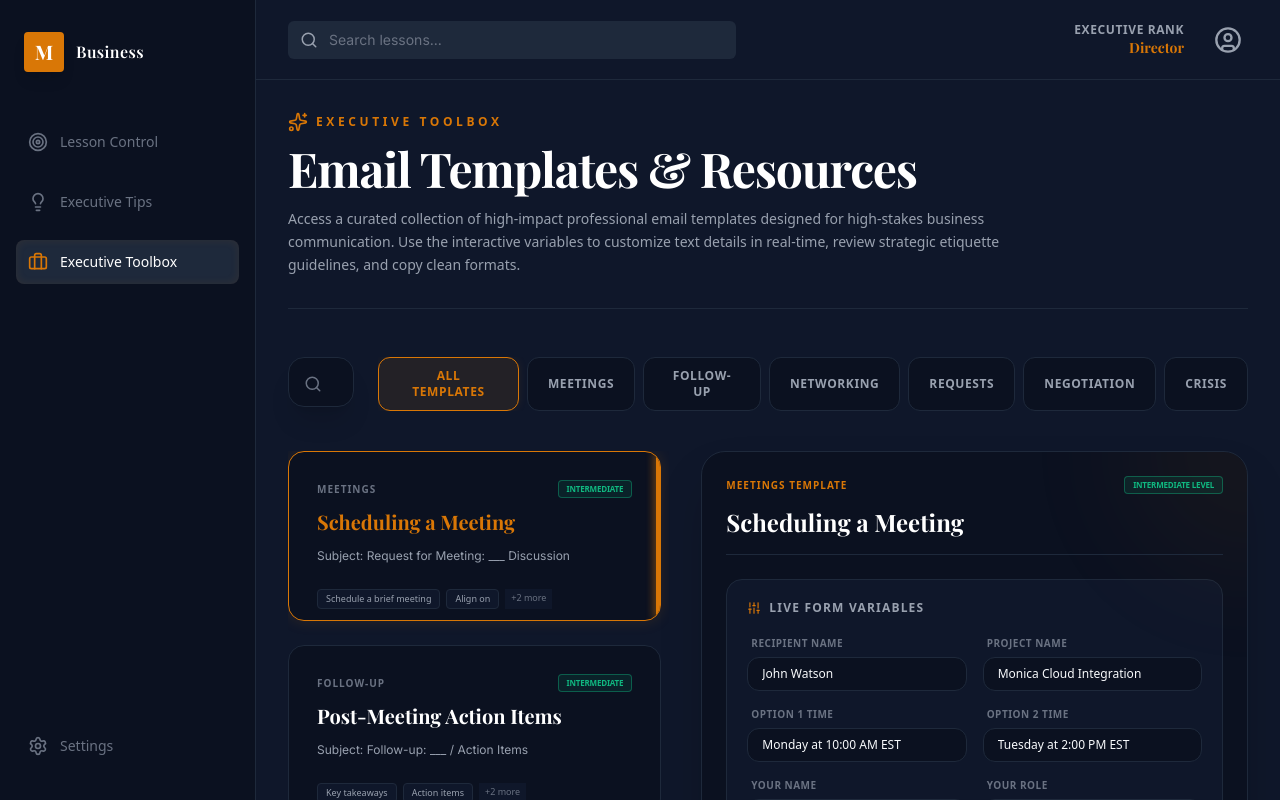
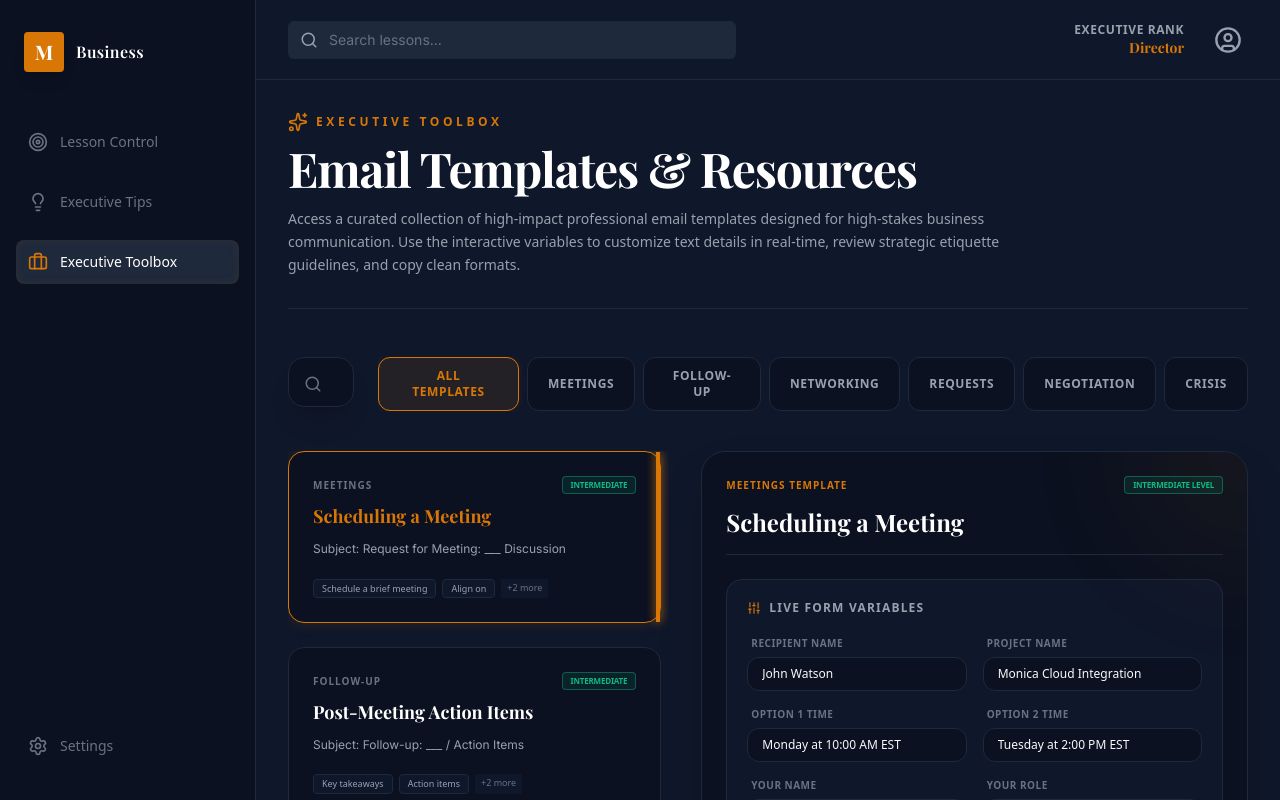
Before and after one commit to mantolatv-cmyk/missmonica-business, a Next.js app in the folder frontend/: page /dashboard/resources in a window 1280 px wide. Built offline with nearby package versions, Linux system fonts and the light colour scheme; a web font is replaced by a local one.

Commit message:
style: prevent card template title cutoff using dynamic height and responsive fonts

```diff
--- a/frontend/src/app/dashboard/resources/page.tsx
+++ b/frontend/src/app/dashboard/resources/page.tsx
@@ -521,7 +521,7 @@ export default function ResourcesPage() {
                   key={template.id}
                   whileHover={{ y: -2 }}
                   onClick={() => setSelectedTemplate(template)}
-                  className={`p-7 rounded-2xl cursor-pointer border transition-all relative overflow-hidden flex flex-col justify-between gap-3 min-h-[170px] ${
+                  className={`p-5 md:p-6 rounded-2xl cursor-pointer border transition-all relative flex flex-col justify-between gap-3 h-auto ${
                     isSelected
                       ? 'bg-[#0B1120] border-[#D97706] shadow-[0_0_15px_rgba(217,119,6,0.15)]'
                       : 'bg-[#0B1120] border-[#1E293B] hover:border-[#334155]'
@@ -542,18 +542,18 @@ export default function ResourcesPage() {
                       </span>
                     </div>
 
-                    <h3 className={`font-serif text-xl font-bold leading-snug transition-colors ${
+                    <h3 className={`font-serif text-base sm:text-lg font-bold leading-snug transition-colors ${
                       isSelected ? 'text-[#D97706]' : 'text-white'
                     }`}>
                       {template.title}
                     </h3>
 
-                    <p className="font-sans text-xs text-gray-400 line-clamp-2 leading-relaxed">
+                    <p className="font-sans text-xs text-gray-400 line-clamp-1 leading-relaxed">
                       Subject: {template.subject.replace(/\[.*?\]/g, '___')}
                     </p>
                   </div>
 
-                  <div className="mt-3 flex gap-1.5 flex-wrap">
+                  <div className="mt-2 flex gap-1.5 flex-wrap">
                     {template.targetVocab.slice(0, 2).map((vocab, i) => (
                       <span key={i} className="text-[9px] px-2 py-0.5 bg-[#0F172A] border border-[#1E293B] rounded text-gray-400 font-medium">
                         {vocab}
```
